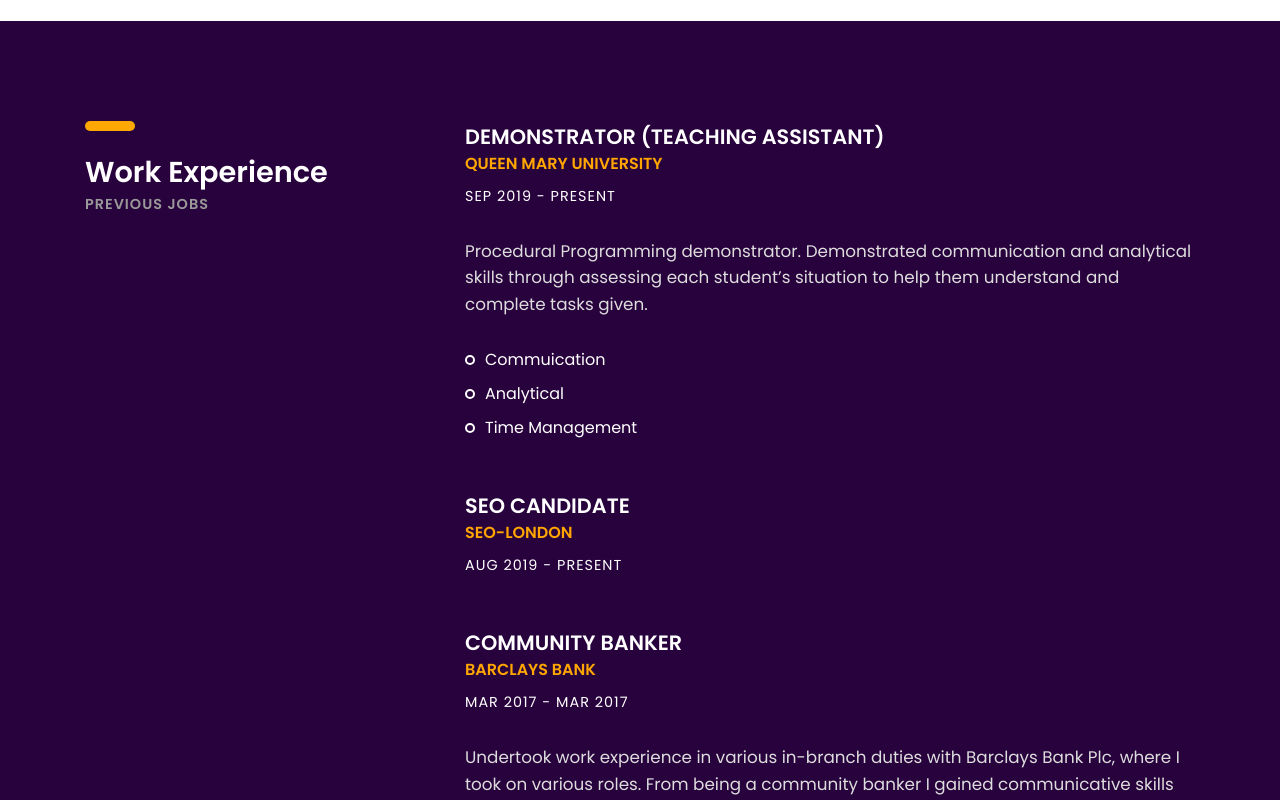
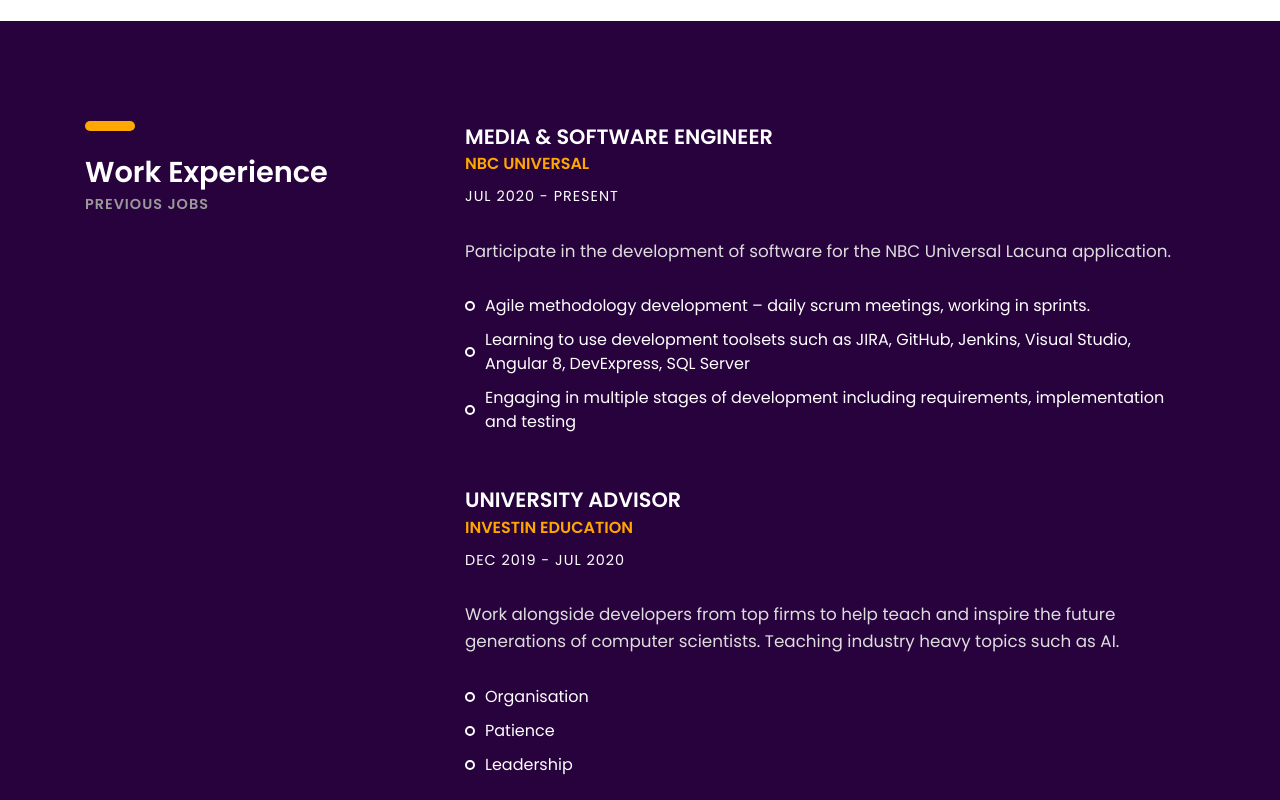
Before and after one commit to reawilliams20/portfolio, a plain HTML site: page cvportfolio/index.html in a window 1280 px wide. Shown: the part 2460-3260 px from the top of the page. Drawn offline with Linux system fonts and the light colour scheme; files whose address does not match are found by name.

Commit message:
Add files via upload

```diff
--- a/cvportfolio/index.html
+++ b/cvportfolio/index.html
@@ -179,7 +179,7 @@
 					</div>
 				</div><!-- col-sm-4 -->
 				<div class="col-sm-8">
-					<p class="margin-b-50">I’m keen on solving problems with modern technology, whether that’s programming or analysing current software. I’m an innovative Computer Science 2nd year student.
+					<p class="margin-b-50">I’m keen on solving problems with modern technology, whether that’s programming or analysing current software. I’m an innovative Computer Science Undergraduate.
 						Hardworking, efficient and determined to perform well in all aspects of work. I LOVE technology. My friends and family describe me as creative and always up for a challenge. I believe that
 						 in whatever we do we should be able to express ourselves. I may feel that life at university can be challenging... But it's the challenges we face that make us better and stronger people.</p>
 
@@ -201,9 +201,33 @@
 				<div class="col-sm-8">
 
 					<div class="experience margin-b-50">
+						<h4><b>MEDIA & SOFTWARE ENGINEER</b></h4>
+						<h5 class="font-yellow"><b>NBC UNIVERSAL</b></h5>
+						<h6 class="margin-t-10">JUL 2020 - PRESENT</h6>
+						<p class="font-semi-white margin-tb-30">Participate in the development of software for the NBC Universal Lacuna application.</p>
+						<ul class="list margin-b-30">
+							<li>Agile methodology development – daily scrum meetings, working in sprints.</li>
+							<li>Learning to use development toolsets such as JIRA, GitHub, Jenkins, Visual Studio, Angular 8, DevExpress, SQL Server</li>
+							<li>Engaging in multiple stages of development including requirements, implementation and testing</li>
+						</ul>
+					</div><!-- experience -->
+
+					<div class="experience margin-b-50">
+						<h4><b>UNIVERSITY ADVISOR</b></h4>
+						<h5 class="font-yellow"><b>INVESTIN EDUCATION</b></h5>
+						<h6 class="margin-t-10">DEC 2019 - JUL 2020</h6>
+						<p class="font-semi-white margin-tb-30">Work alongside developers from top firms to help teach and inspire the future generations of computer scientists. Teaching industry heavy topics such as AI.</p>
+						<ul class="list margin-b-30">
+							<li>Organisation</li>
+							<li>Patience</li>
+							<li>Leadership</li>
+						</ul>
+					</div><!-- experience -->
+
+					<div class="experience margin-b-50">
 						<h4><b>DEMONSTRATOR (TEACHING ASSISTANT)</b></h4>
 						<h5 class="font-yellow"><b>QUEEN MARY UNIVERSITY</b></h5>
-						<h6 class="margin-t-10">SEP 2019 - PRESENT</h6>
+						<h6 class="margin-t-10">SEP 2019 - DEC 2019</h6>
 						<p class="font-semi-white margin-tb-30">Procedural Programming demonstrator.
 Demonstrated communication and analytical skills through assessing each student’s situation to help them understand and complete tasks given. </p>
 						<ul class="list margin-b-30">
@@ -251,12 +275,11 @@
 						<div class="education margin-b-50">
 							<h4><b>BSC COMPUTER SCIENCE</b></h4>
 							<h5 class="font-yellow"><b>QUEEN MARY UNIVERSITY, LONDON</b></h5>
-							<h6 class="font-lite-black margin-t-10">EXPECTED GRADUATION DATE - 2021</h6>
+							<h6 class="font-lite-black margin-t-10">EXPECTED GRADUATION DATE - 2022</h6>
 							<h6 class="font-lite-black margin-t-10">EXPECTED GRADE - FIRST </h6>
-							<p class="margin-tb-30">Second year student.
+							<p class="margin-tb-30">Currently on industrial placement.
 1st year modules include: Procedural Programming (76%), Fundamentals of Web Technology (76%) – Achieved a First Class grade overall.
-2nd year modules include: Software Engineering, Algorithms and Data Structures, Graphical User Interfaces
-
+2nd year modules include: Software Engineering Project(81%), Database Systems(83%), Graphical User Interfaces (76%) - Achieved a First Class grade overall
  </p>
 						</div><!-- education -->
 
```
Also changed, not shown: 1 other file.
